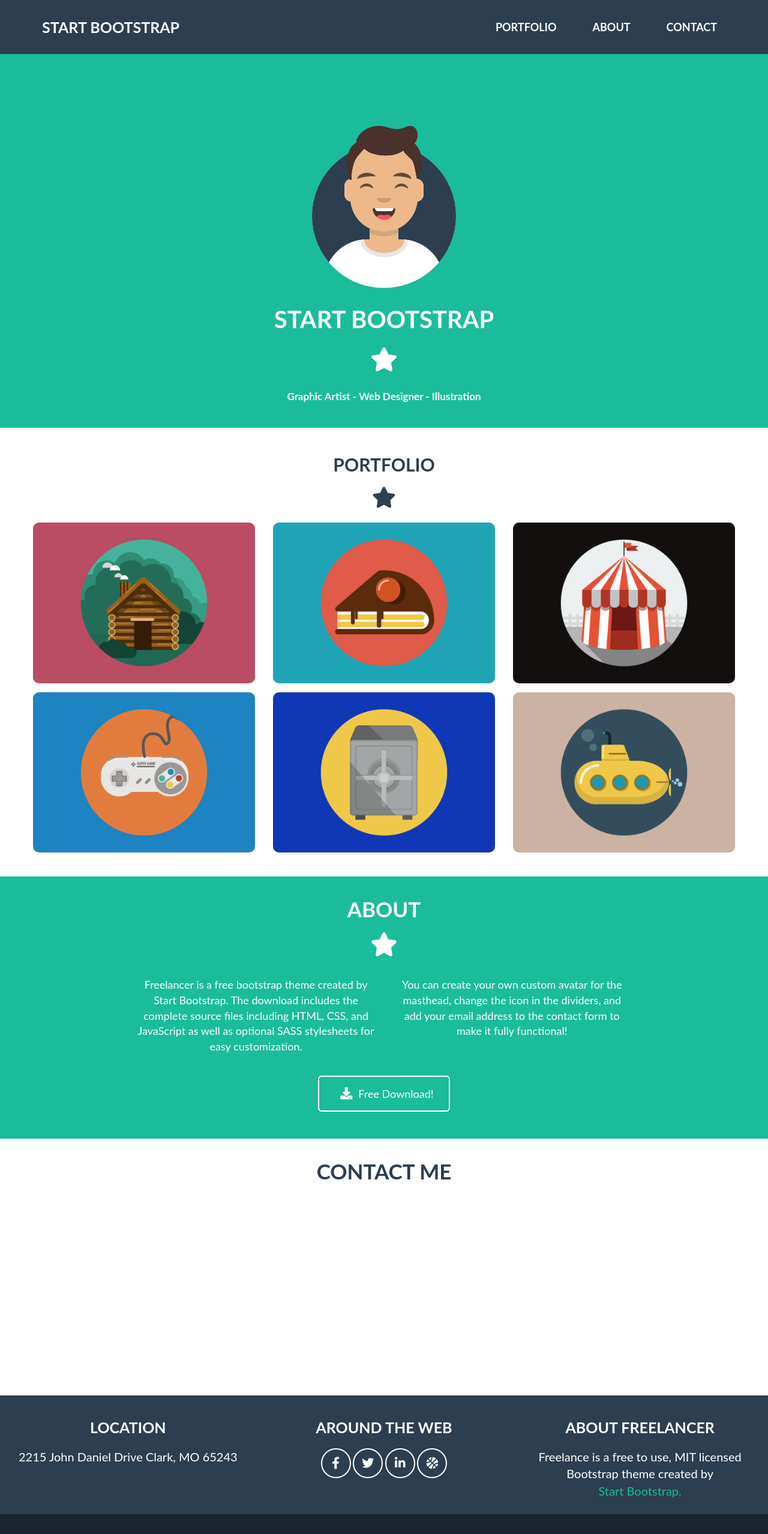
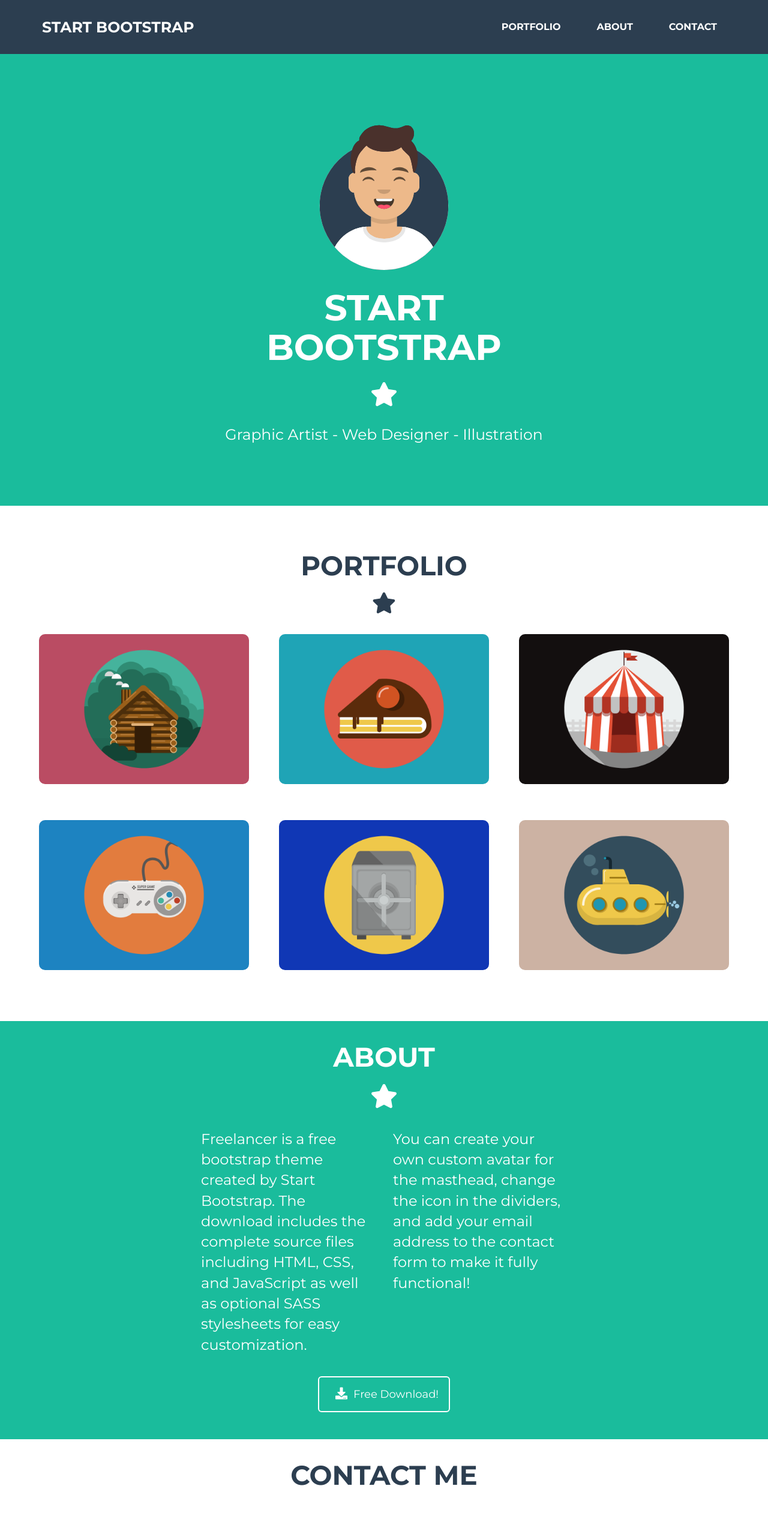
Before and after one commit to matteorascioni/html-css-bootstrap-freelancer, a plain HTML site: page index.html in a window 1280 px wide. Shown: the top 2557 px of the page at 60% size. Drawn offline with nearby package versions, Linux system fonts and the light colour scheme.

Commit message:
Nav bar completa

```diff
--- a/css/style.css
+++ b/css/style.css
@@ -1,5 +1,5 @@
 Body {
-    font-family: "Lato", -apple-system, BlinkMacSystemFont, "Segoe UI", Roboto, "Helvetica Neue", Arial, "Noto Sans", sans-serif, "Apple Color Emoji", "Segoe UI Emoji", "Segoe UI Symbol", "Noto Color Emoji";
+    font-family: "Montserrat", -apple-system, BlinkMacSystemFont, "Segoe UI", Roboto, "Helvetica Neue", Arial, "Noto Sans", sans-serif, "Apple Color Emoji", "Segoe UI Emoji", "Segoe UI Symbol", "Noto Color Emoji";
     color: #fff;
 }
 
@@ -162,9 +162,16 @@ Body {
     }
 
     .mid-main button {
-        margin-bottom: 25px;
+        width: 200px;
+        height: 70px;
+        margin-bottom: 45px;
         border: 2px solid #fff;
         background: #1abc9c;
+    }
+
+    .mid-main button i {
+        font-size: 20px;
+        margin: 0 10px;
     }
 
     /* Low main */
@@ -250,10 +257,6 @@ Body {
         color: #fff;
     }
 
-    .navbar-default .navbar-nav > li > a:hover {
-        color: #1abc9c;
-    }
-
     /* Green header container */
     .green-container-header {
         padding-top: 50px;
@@ -280,7 +283,7 @@ Body {
 
     .green-container-header p {
         font-size: 17px;
-        font-weight: 700;
+        font-weight: 300;
         margin-bottom: 45px;
     }
 
@@ -337,9 +340,16 @@ Body {
     }
 
     .mid-main button {
-        margin-bottom: 25px;
+        width: 200px;
+        height: 70px;
+        margin-bottom: 45px;
         border: 2px solid #fff;
         background: #1abc9c;
+    }
+
+    .mid-main button i {
+        font-size: 20px;
+        margin: 0 10px;
     }
 
     /* Low main */
@@ -426,12 +436,20 @@ Body {
         text-transform: uppercase;
     }
 
+    .navbar-default .navbar-brand:hover {
+        color: #fff;
+    }
+
     .navbar-default .navbar-nav > li > a {
         font-size: 14px;
         font-weight: 700;
         margin: 20px 15px;
         text-transform: uppercase;
         color: #fff;
+    }
+
+    .navbar-default .navbar-nav > li > a:hover {
+        color: #1abc9c;
     }
 
     /* Green header container */
@@ -460,7 +478,7 @@ Body {
 
     .green-container-header p {
         font-size: 17px;
-        font-weight: 700;
+        font-weight: 300;
         margin-bottom: 80px;
     }
 
@@ -519,9 +537,22 @@ Body {
     }
 
     .mid-main button {
+        width: 200px;
+        height: 70px;
         margin-bottom: 45px;
         border: 2px solid #fff;
         background: #1abc9c;
+    }
+
+    .mid-main button i {
+        font-size: 20px;
+        margin: 0 10px;
+    }
+
+    .mid-main button:hover {
+        background: #fff;
+        border: transparent;
+        color: rgba(24, 19, 19, 0.863);
     }
 
     /* Low main */
@@ -598,7 +629,7 @@ Body {
     /* Nav bar */
     .navbar-default .navbar-brand {
         font-size: 25px;
-        font-weight: 700;
+        font-weight: 900;
         color: #fff;
         text-transform: uppercase;
     }
@@ -608,28 +639,26 @@ Body {
     }
 
     .navbar-default .navbar-nav > li > a {
-        font-size: 18px;
-        font-weight: 700;
+        font-size: 16px;
+        font-weight: 900;
         margin: 20px 15px;
         text-transform: uppercase;
         color: #fff;
     }
 
-
     /* Green header container */
     .green-container-header {
-        padding-top: 50px;
         text-align: center;
     }
 
     .green-container-header img {
-        height: 280px;
+        height: 250px;
         margin-bottom: 10px;
     }
 
     .green-container-header h1 {
-        font-size: 40px;
-        font-weight: 700;
+        font-size: 60px;
+        font-weight: 900;
         text-transform: uppercase;
         margin-bottom: 25px;
     }
@@ -640,9 +669,9 @@ Body {
     }
 
     .green-container-header p {
-        font-size: 17px;
-        font-weight: 700;
-        margin-bottom: 40px;
+        font-size: 25px;
+        font-weight: 400px;
+        margin-bottom: 100px;
     }
 
     /* MAIN */
@@ -653,10 +682,10 @@ Body {
     }
 
     .top-main h2 {
-        font-size: 30px;
+        font-size: 45px;
         font-weight: 700;
         text-transform: uppercase;
-        padding-top: 25px;
+        padding-top: 55px;
         margin-bottom: 20px;
         color: #2c3e50;
     }
@@ -664,12 +693,14 @@ Body {
     .top-main i {
         font-size: 35px;
         color: #2c3e50;
-        margin-bottom: 25px;
+        margin-bottom: 35px;
     }
 
     .top-main img  {
+        width: 350px;
+        height: 250px;
         max-width: 100%;
-        margin-bottom: 15px;
+        margin-bottom: 60px;
         border-radius: 10px;
         color: #2c3e50;
     }
@@ -680,7 +711,7 @@ Body {
     }
 
     .mid-main h2 {
-        font-size: 35px;
+        font-size: 45px;
         font-weight: 700;
         text-transform: uppercase;
         padding-top: 15px;
@@ -693,7 +724,8 @@ Body {
     }
 
     .mid-main p {
-        font-size: 18px;
+        text-align: left;
+        font-size: 24px;
         margin-bottom: 35px;
     }
 
@@ -716,18 +748,17 @@ Body {
         color: rgba(24, 19, 19, 0.863);
     }
 
-
     /* Low main */
     .low-main {
         text-align: center;
     }
 
     .low-main h2 {
-        font-size: 35px;
+        font-size: 45px;
         font-weight: 700;
         text-transform: uppercase;
         padding-top: 15px;
-        margin-bottom: 20px;
+        margin-bottom: 25px;
         color: #2c3e50;
     }
 
@@ -748,11 +779,11 @@ Body {
     }
 
     .top-footer h2 {
-        font-size: 25px;
+        font-size: 32px;
         font-weight: 700;
         text-transform: uppercase;
-        padding-top: 20px;
-        margin-bottom: 20px;
+        padding-top: 60px;
+        margin-bottom: 60px;
     }
 
     .top-f-h2 {
@@ -770,9 +801,14 @@ Body {
         color: #fff;
     }
 
+    .top-footer i:hover {
+        background: #fff;
+        color: #2c3e50;
+    }
+
     .top-footer p {
         font-size: 20px;
-        margin-bottom: 25px;
+        margin-bottom: 110px;
     }
 
     .top-footer p a {
--- a/index.html
+++ b/index.html
@@ -8,6 +8,8 @@
     <link rel="stylesheet" href="https://maxcdn.bootstrapcdn.com/bootstrap/3.3.7/css/bootstrap.min.css" integrity="sha384-BVYiiSIFeK1dGmJRAkycuHAHRg32OmUcww7on3RYdg4Va+PmSTsz/K68vbdEjh4u" crossorigin="anonymous">
     <!-- FontAwesome -->
     <link rel="stylesheet" href="https://cdnjs.cloudflare.com/ajax/libs/font-awesome/5.14.0/css/all.min.css">
+    <!-- Google Fonts -->
+    <link href="https://fonts.googleapis.com/css2?family=Lato:ital,wght@0,700;0,900;1,300&family=Montserrat:ital,wght@0,400;0,700;1,300&display=swap" rel="stylesheet">
     <!-- Style Css -->
     <link rel="stylesheet" href="./css/style.css">
 
@@ -125,12 +127,12 @@
                     </div>
                 </div>
                 <div class="row">
-                    <div class="col-xs-12 col-sm-4 col-sm-offset-2 col-md-4 col-md-offset-2 col-lg-4 col-lg-offset-2">
+                    <div class="col-xs-12 col-sm-4 col-sm-offset-2 col-md-4 col-md-offset-2 col-lg-3 col-lg-offset-3">
                         <div>
                             <p>Freelancer is a free bootstrap theme created by Start Bootstrap. The download includes the complete source files including HTML, CSS, and JavaScript as well as optional SASS stylesheets for easy customization.</p>
                         </div>
                     </div>
-                    <div class="col-xs-12 col-sm-4 col-md-4 col-lg-4">
+                    <div class="col-xs-12 col-sm-4 col-md-4 col-lg-3">
                         <div>
                             <p>You can create your own custom avatar for the masthead, change the icon in the dividers, and add your email address to the contact form to make it fully functional!</p>
                         </div>
@@ -196,7 +198,7 @@
         <div class="row">
             <div class="top-footer col-xs-12 col-sm-12 col-md-12 col-lg-12">
                 <div class="row">
-                    <div class="col-xs-12 col-sm-4 col-md-4 col-lg-4">
+                    <div class="col-xs-12 col-sm-4 col-md-4 col-lg-3 col-lg-offset-1">
                         <h2 class="top-f-h2">Location</h2>
                         <p>2215 John Daniel Drive
                             Clark, MO 65243 </p>
@@ -210,7 +212,7 @@
                             <i class="fas fa-basketball-ball"></i>
                         </a>
                     </div>
-                    <div class="col-xs-12 col-sm-4 col-md-4 col-lg-4">
+                    <div class="col-xs-12 col-sm-4 col-md-4 col-lg-3">
                         <h2>About freelancer</h2>
                         <p>Freelance is a free to use, MIT licensed Bootstrap theme created by<br><a href="#">Start Bootstrap.</a></p>
                     </div>
```
